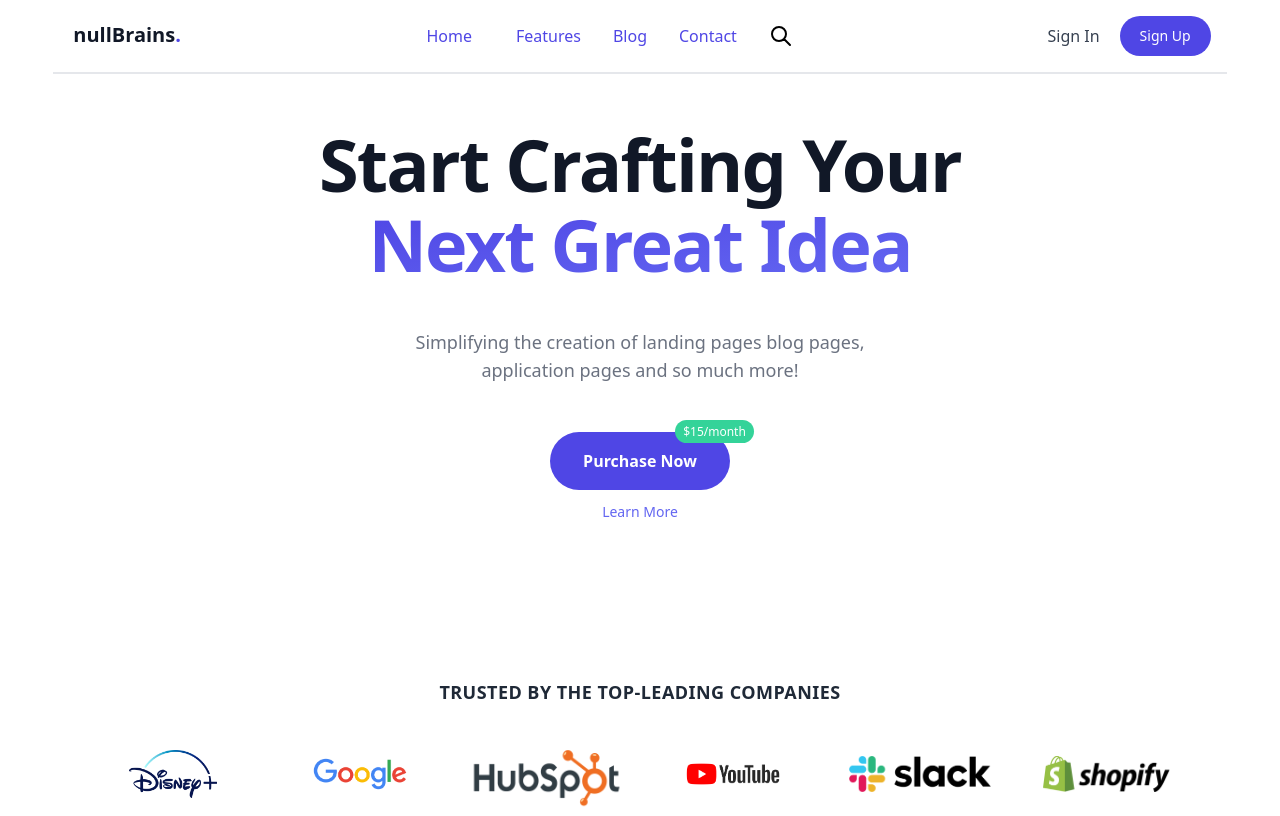
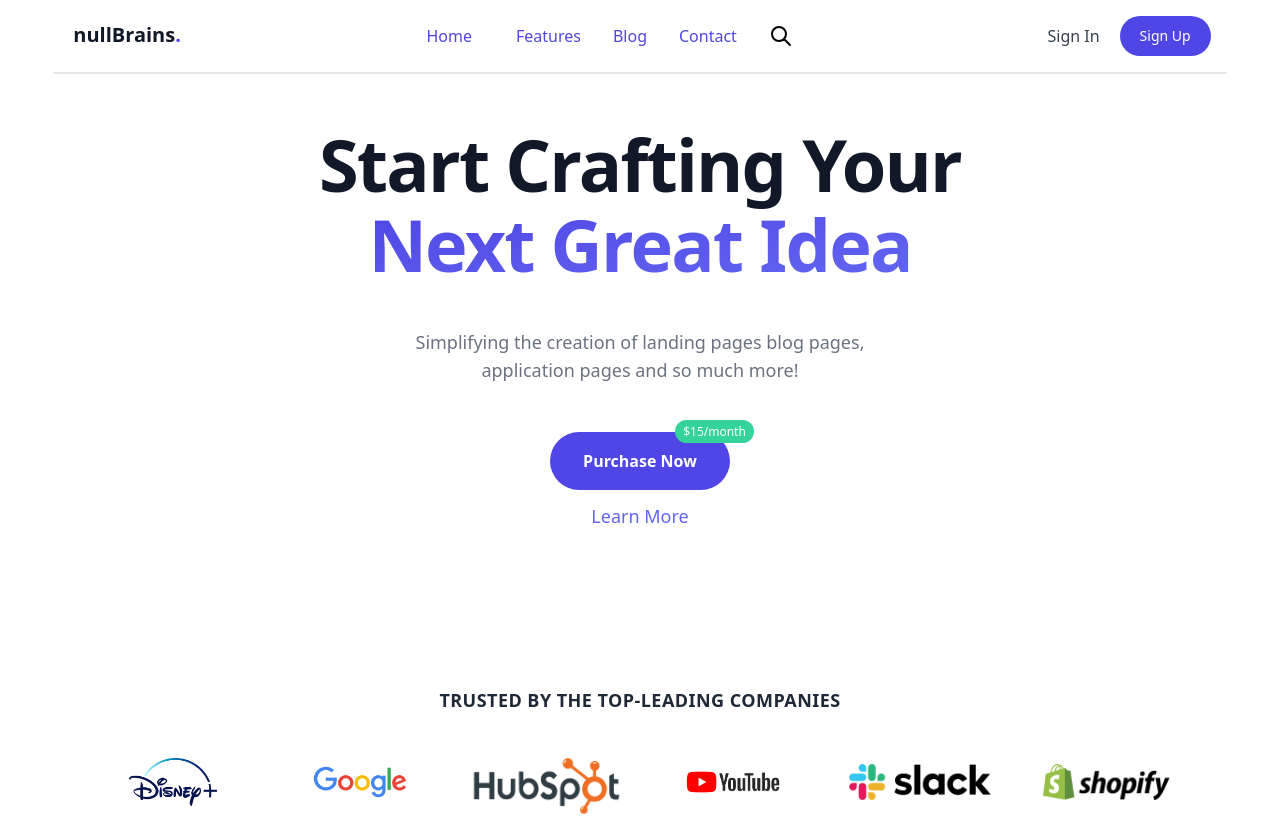
Before and after one commit to Sumanbitw/machine_coding_blowhorn, a React (Create React App) app: page / in a window 1280 px wide. Shown: the top 816 px of the page. Built offline with nearby package versions, Linux system fonts and the light colour scheme; the HTML template or start-up script is replaced by a standard one.

Commit message:
fix:ui-issues

```diff
--- a/package.json
+++ b/package.json
@@ -4,6 +4,7 @@
   "private": true,
   "dependencies": {
     "@craco/craco": "^6.2.0",
+    "@headlessui/react": "^1.4.0",
     "@testing-library/jest-dom": "^5.14.1",
     "@testing-library/react": "^11.2.7",
     "@testing-library/user-event": "^12.8.3",
@@ -14,8 +15,8 @@
   },
   "scripts": {
     "start": "craco start",
-     "build": "craco build",
-     "test": "craco test",
+    "build": "craco build",
+    "test": "craco test",
     "eject": "react-scripts eject"
   },
   "eslintConfig": {
--- a/src/components/main/Main.jsx
+++ b/src/components/main/Main.jsx
@@ -18,7 +18,7 @@ function Main() {
           <a href="/" type="button" class="inline-flex items-center justify-center w-full px-8 py-4 text-base font-bold leading-6 text-white bg-indigo-600 border border-transparent rounded-full md:w-auto hover:bg-indigo-500 focus:outline-none focus:ring-2 focus:ring-offset-2 focus:ring-indigo-600">Purchase Now</a>
           <span class="absolute top-0 right-0 px-2 py-1 -mt-3 -mr-6 text-xs font-medium leading-tight text-white bg-green-400 rounded-full">$15/month</span>
           </span>
-          <a href="/" class="mt-3 text-sm text-indigo-500">Learn More</a>
+          <a href="/" class="mt-3 text-lg text-indigo-500">Learn More</a>
       </div>
     </div>
   );
```
Also changed, not shown: 1 other file (tests, documents, lock files or other folders).
